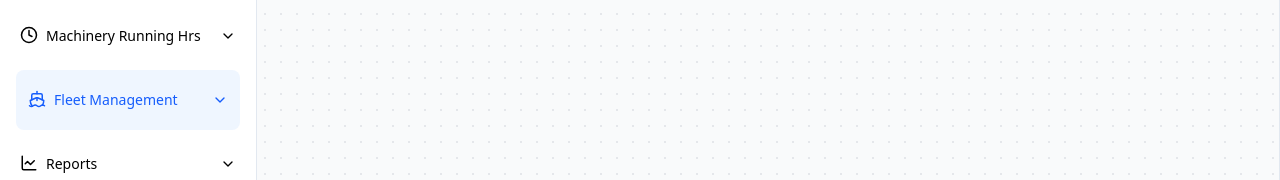
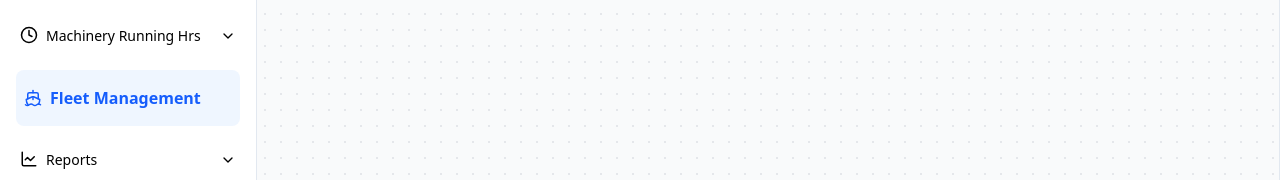
Before and after one commit to Shubham-168/vessel-hierarchy-tree, a React (Vite) app: page / in a window 1280 px wide. Shown: the part 275-455 px from the top of the page. Built offline with nearby package versions, Linux system fonts and the light colour scheme.

Commit message:
refactor: clean up Sidebar component layout and improve Fleet Management section styling

```diff
--- a/src/components/sidebar/Sidebar.tsx
+++ b/src/components/sidebar/Sidebar.tsx
@@ -15,8 +15,8 @@ export default function Sidebar() {
                 <SidebarAccordion icon={<Database size={18} />} title="Spares Inventory" />
                 <SidebarAccordion icon={<Clock size={18} />} title="Machinery Running Hrs" />
 
-            <div className="bg-blue-50 text-blue-600 rounded-lg px-2 py-1 font-semibold">
-                <SidebarAccordion icon={<Ship size={18} />} title="Fleet Management" />
+                <div className="bg-blue-50 text-blue-600 flex gap-2 items-center py-4 cursor-pointer hover:shadow rounded-lg px-2 py-1 font-semibold">
+                    <Ship size={18} />  Fleet Management
                 </div>
 
 
@@ -28,7 +28,7 @@ export default function Sidebar() {
                 <User />
                 <div className="cursor-pointer">
                     <span className="text-md font-semibold text-black/60"> Shubham Saini </span>
-            <hr className="text-slate-300 "/>
+                    <hr className="text-slate-300 " />
                     <span className="text-sm font-semibold text-red-600/70"> Super Admin </span>
                 </div>
             </div>
--- a/src/components/tree/VesselTree.tsx
+++ b/src/components/tree/VesselTree.tsx
@@ -11,7 +11,6 @@ const nodeTypes = { pill: PillNode };
 
 export default function VesselTree() {
     const tree = useMemo(() => buildTree(rawNodes), []);
-    // const [expanded, setExpanded] = useState<any>({});
     const [expanded, setExpanded] = useState<Record<number, string>>({});
 
 
```
Lines whose indentation alone changed are shown as unchanged.
